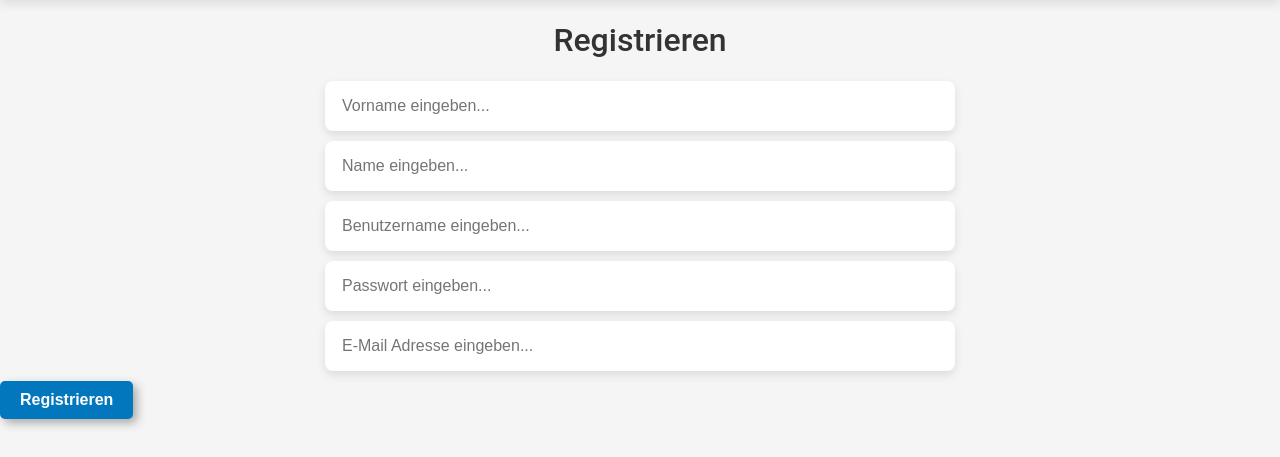
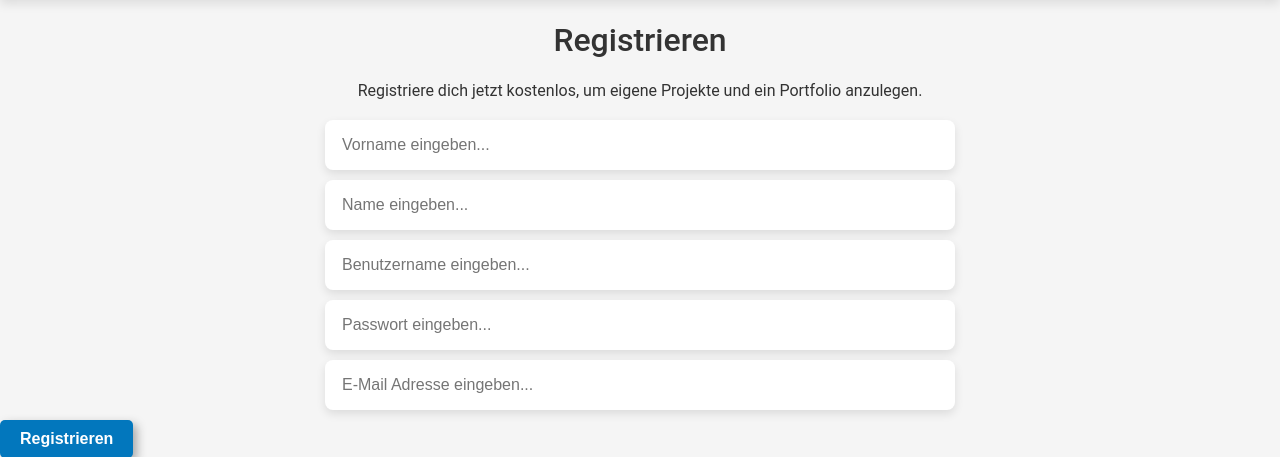
Before and after one commit to Eikir06/PenisPumpe69.de, a Flask app: page /register in a window 1280 px wide. Shown: the part 74-531 px from the top of the page. Run offline with Flask 3, Linux system fonts and the light colour scheme.

Commit message:
Add files via upload

```diff
--- a/templates/profile.html
+++ b/templates/profile.html
@@ -5,7 +5,7 @@
     <!-- Profilbild -->
     <div class="profile-image">
         <img src="{{ url_for('static', filename='images/profile-icon.svg') }}" alt="Profilbild">
-    </div>
+</div>
 
     <!-- Profildetails -->
     <div class="profile-details">
--- a/templates/register.html
+++ b/templates/register.html
@@ -2,7 +2,7 @@
 
     {% block content %}
         <h1>Registrieren</h1>
-
+        <p class="register-text"> Registriere dich jetzt kostenlos, um eigene Projekte und ein Portfolio anzulegen.</p>
         <form action="{{ url_for('register') }}" method="POST">
             <div class="name-box">
                 <input type="text" id="prename-field" class="name-input" name="prename" placeholder="Vorname eingeben..." required>
```
